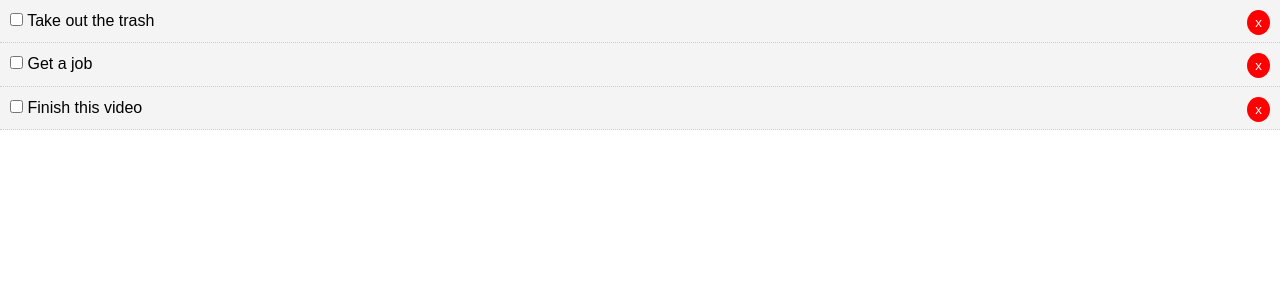
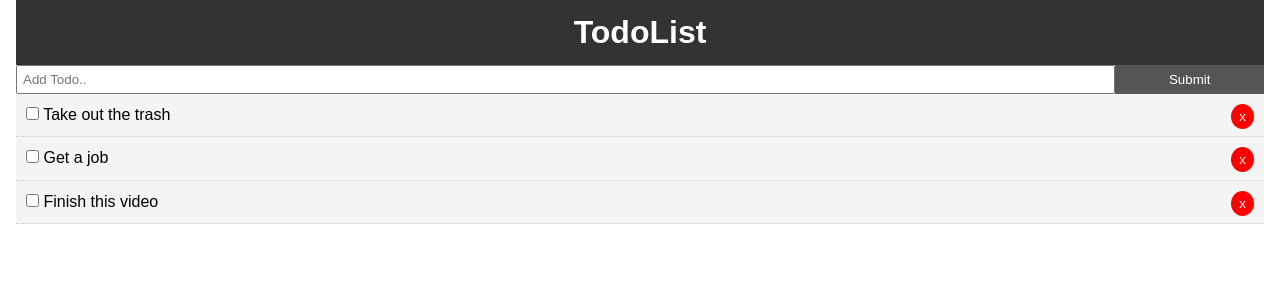
Before and after one commit to lala-shiburi/react_todo, a React (Create React App) app: page / in a window 1280 px wide. Shown: the top 300 px of the page. Built offline with nearby package versions, Linux system fonts and the light colour scheme.

Commit message:
Add to do item is now done

```diff
--- a/package.json
+++ b/package.json
@@ -5,7 +5,8 @@
   "dependencies": {
     "react": "^16.8.3",
     "react-dom": "^16.8.3",
-    "react-scripts": "2.1.5"
+    "react-scripts": "2.1.5",
+    "uuid": "^3.3.2"
   },
   "scripts": {
     "start": "react-scripts start",
--- a/src/App.css
+++ b/src/App.css
@@ -13,3 +13,20 @@
   color: #333;
   text-decoration: none;
 }
+
+.container {
+  padding: 0 1rem;
+}
+
+.btn {
+  display: inline-block;
+  border: none;
+  background: #555;
+  color: #fff;
+  padding: 7px 20px;
+  cursor: pointer;
+}
+
+.btn:hover {
+  background: #666;
+}
--- a/src/App.js
+++ b/src/App.js
@@ -1,6 +1,8 @@
 import React, { Component } from "react";
-
+import Header from "./components/layout/Header";
 import Todos from "./components/Todos";
+import AddTodo from "./components/AddTodo";
+import uuid from "uuid";
 
 import "./App.css";
 
@@ -8,17 +10,17 @@
   state = {
     todos: [
       {
-        id: 1,
+        id: uuid.v4(),
         title: "Take out the trash",
         completed: false
       },
       {
-        id: 2,
+        id: uuid.v4(),
         title: "Get a job",
         completed: false
       },
       {
-        id: 3,
+        id: uuid.v4(),
         title: "Finish this video",
         completed: false
       }
@@ -40,19 +42,35 @@
 
   //Deletes Todo on click of button
   delTodo = id => {
+    console.log(id);
     this.setState({
       todos: [...this.state.todos.filter(todo => todo.id !== id)]
     });
   };
 
+  //Adds to todolist
+
+  addTodo = title => {
+    const newTodo = {
+      id: uuid.v4(),
+      title: title,
+      completed: false
+    };
+    this.setState({ todos: [...this.state.todos, newTodo] });
+  };
+
   render() {
     return (
       <div className="App">
-        <Todos
-          todos={this.state.todos}
-          markComplete={this.markComplete}
-          delTodo={this.delTodo}
-        />
+        <div className="container">
+          <Header />
+          <AddTodo addTodo={this.addTodo} />
+          <Todos
+            todos={this.state.todos}
+            markComplete={this.markComplete}
+            delTodo={this.delTodo}
+          />
+        </div>
       </div>
     );
   }
--- /dev/null
+++ b/src/components/AddTodo.js
@@ -0,0 +1,38 @@
+import React, { Component } from "react";
+
+export class AddTodo extends Component {
+  state = {
+    title: ''
+  };
+
+  onSubmit = e => {
+    e.preventDefault();
+    this.props.addTodo(this.state.title);
+    this.setState({ title: '' });
+  };
+
+  onChange = e => this.setState({ [e.target.name]: e.target.value });
+  render() {
+    return (
+      <form onSubmit={this.onSubmit} style={{ display: "flex" }}>
+        <input
+          type='text'
+          name='title'
+          style={{ flex: "10", padding: "5px" }}
+          placeholder='Add Todo..'
+          value={this.state.title}
+          onChange={this.onChange}
+        />
+
+        <input
+          type='submit'
+          value='Submit'
+          className='btn'
+          style={{ flex: "1" }}
+        />
+      </form>
+    );
+  }
+}
+
+export default AddTodo;
--- /dev/null
+++ b/src/components/layout/Header.js
@@ -0,0 +1,18 @@
+import React from "react";
+
+function Header() {
+  return (
+    <header style={headerStyle}>
+      <h1>TodoList</h1>
+    </header>
+  );
+}
+
+const headerStyle = {
+  background: "#333",
+  color: "#fff",
+  textAlign: "center",
+  padding: "10px"
+};
+
+export default Header;
```
